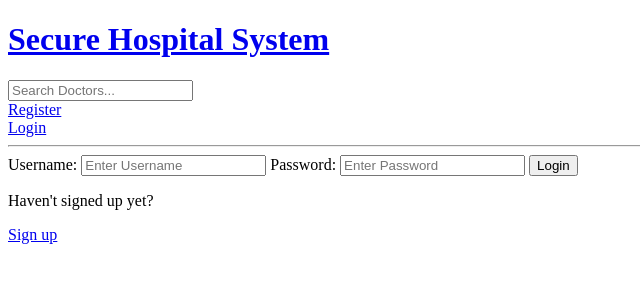
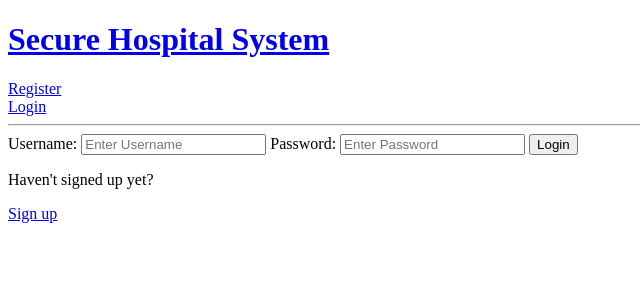
Before and after one commit to rrishabhx/secure-hospital-system, a Django app: page /accounts/login/ in a window 1280 px wide. Shown: the top 300 px of the page, without its empty margins (0-640 px from the left). Run offline with Django 4.2, Linux system fonts and the light colour scheme.

Commit message:
Refactor code

```diff
--- a/templates/navbar.html
+++ b/templates/navbar.html
@@ -1,11 +1,6 @@
 <a href="/">
     <h1>Secure Hospital System</h1>
 </a>
-<form method="GET" action="{% url 'home' %}">
-    <label>
-        <input type="text" name="q" placeholder="Search Doctors..."/>
-    </label>
-</form>
 
 {% if request.user.is_authenticated %}
     <p>Hello {{ request.user }}</p>
```
